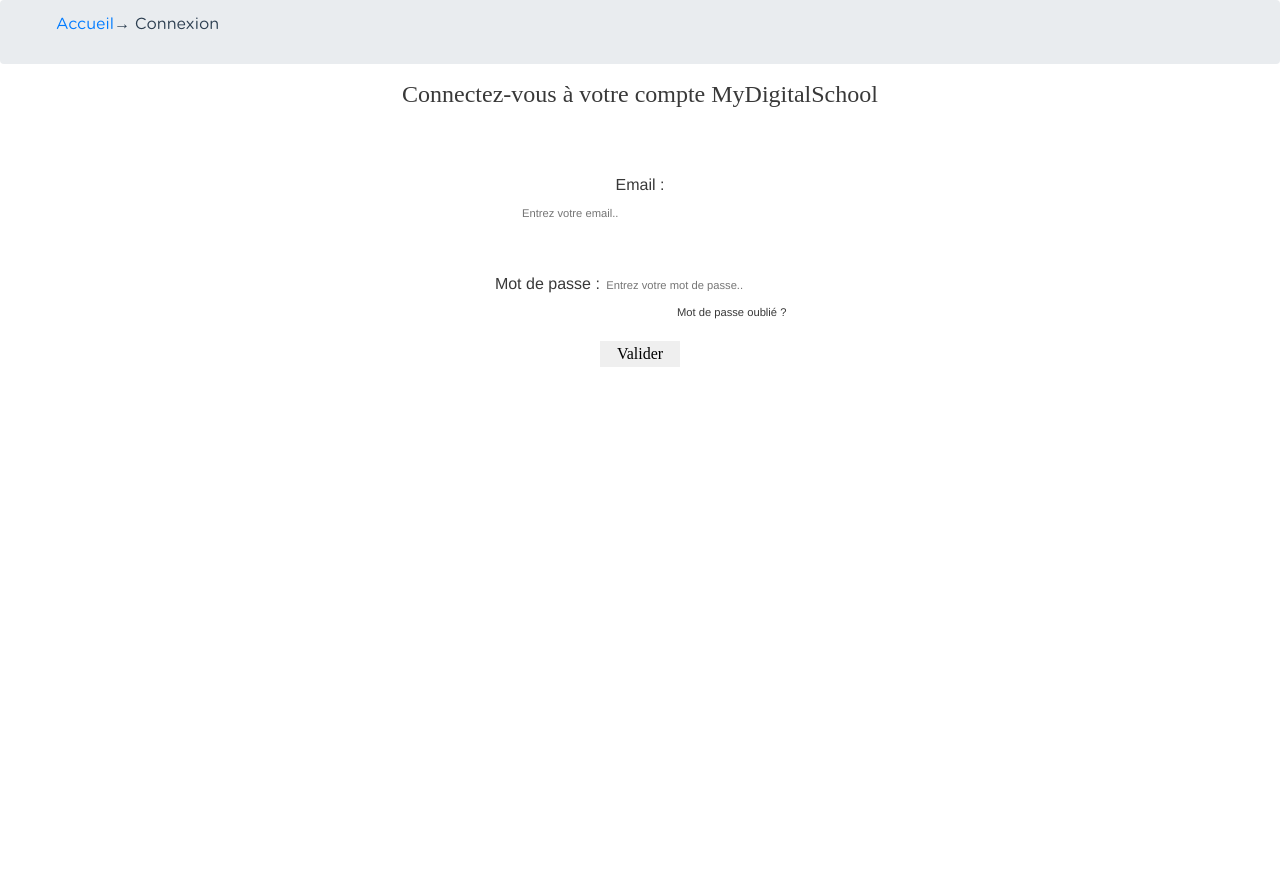
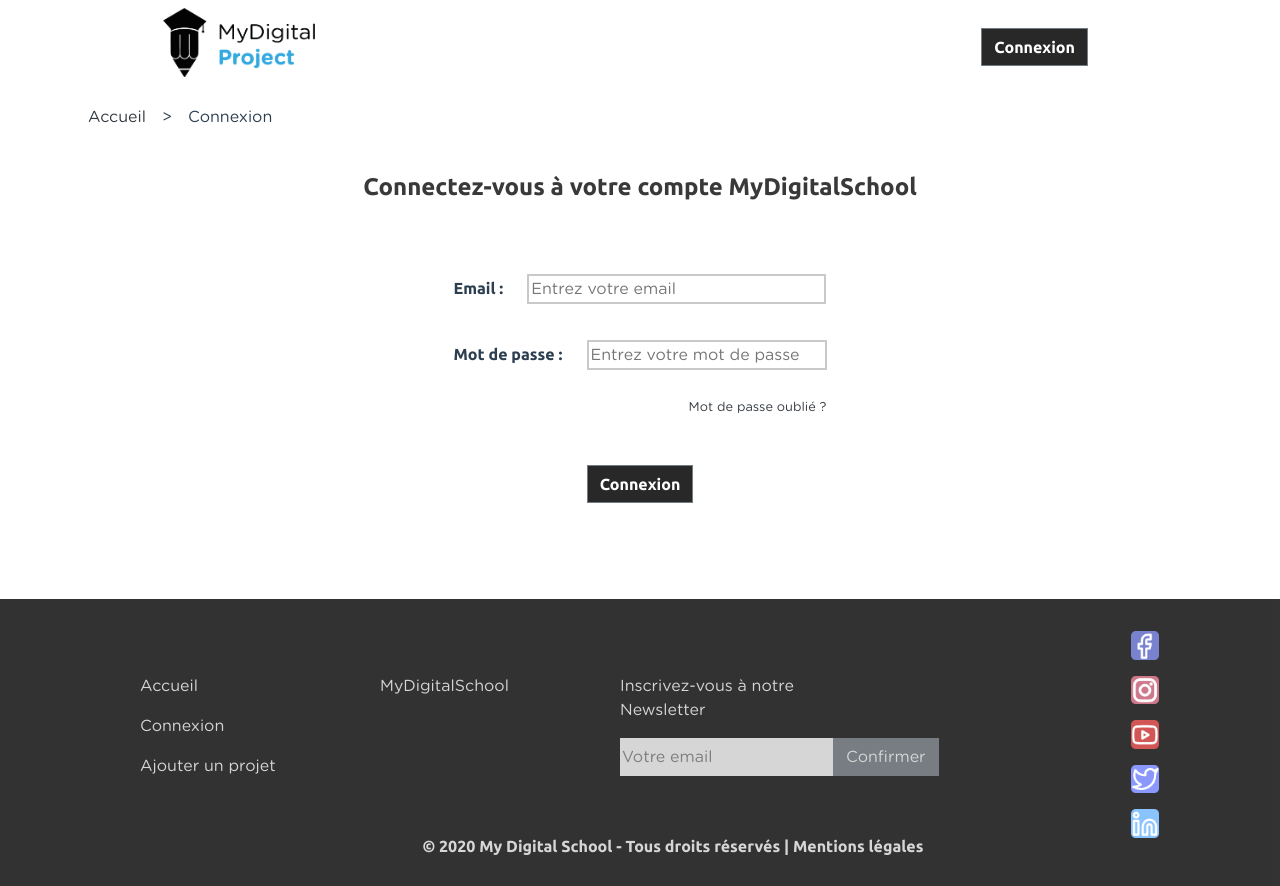
Before and after one commit to BlueFaste/MyCreativeWeek-Accessibilite, a Vue app: page /login in a window 1280 px wide. Before the commit the page ends 800 px from the top, so only its background shows below. Built offline with nearby package versions, Linux system fonts and the light colour scheme.

Commit message:
page login

```diff
--- a/src/views/Login.vue
+++ b/src/views/Login.vue
@@ -1,32 +1,63 @@
 <template>
 	<div>
-
+		<Header></Header>
 		<nav aria-label="Breadcrumb" class="breadcrumb">
 			<ul>
-        <li><a href="">Accueil</a></li>
+				<li>
+					<router-link to="/" class="text-dark">Accueil</router-link>
+				</li>
 				<li><span aria-current="page">Connexion</span></li>
 			</ul>
 		</nav>
+		<article class="px-10rem d-flex flex-column align-items-center">
+			<h1 class="ubuntu-B">Connectez-vous à votre compte MyDigitalSchool</h1>
+			<form class="d-flex flex-column align-items-start my-5" method="post" action="">
+				<div class="mt-3 mb-3">
+					<label class="ubuntu-B mr-4" for="email">Email : </label>
+					<input type="email" class="email" placeholder="Entrez votre email" id="email">
 
-  <h1>Connectez-vous à votre compte MyDigitalSchool</h1>
+				</div>
+				<div class="mt-3 mb-4">
+					<label class="ubuntu-B mr-4" for="mdp">Mot de passe : </label>
+					<input type="password" class="mdp" placeholder="Entrez votre mot de passe" id="mdp">
 
-  <div class="connexion">
-    <p>Email : <input type="email" class="email" placeholder="Entrez votre email.."></p><br>
-    <p>Mot de passe : <input type="password" class="mdp" placeholder="Entrez votre mot de passe.."></p>
-    <p class="forget">Mot de passe oublié ?</p>
 				</div>
-  <input type="submit" class="valider" value="Valider">
+				<router-link to="/login" class="font-size-0_8rem align-self-end text-dark" title="Mot de passe oublié">Mot de
+					passe oublié ?
+				</router-link>
+				<b-button type="submit" class="buttonMDS align-self-center my-5 blackMDS ubuntu-B" @click.prevent="login">
+					Connexion
+				</b-button>
+			</form>
+		</article>
 
+
+		<Footer></Footer>
 	</div>
 </template>
 
 <script>
+import Header from "@/components/Header";
+import Footer from "@/components/Footer";
+
 export default {
-  name: "Login"
+	name: "Login",
+	components: {Footer, Header},
+	methods: {
+		login() {
+			console.log('test')
+			localStorage.setItem('login', true)
+			this.$router.push('/')
+		}
+	}
 }
 </script>
 
 <style scoped>
+
+.breadcrumb {
+	background-color: white !important;
+}
 
 .breadcrumb ul {
 	display: flex;
@@ -34,55 +65,62 @@ export default {
 }
 
 .breadcrumb li::before {
-    content: "→ ";
+	content: ">";
+	margin-left: 1rem;
+	margin-right: 1rem;
 }
 
 .breadcrumb li:first-child::before {
 	content: "";
 }
 
-h1{
-  font-family: Ubuntu Mono;
+h1 {
+	/*font-family: Ubuntu Mono;*/
 	font-size: 1.5rem;
 	color: #393939;
 }
 
-p{
-  font-family: Helvetica Neue;
+p {
+	/*font-family: Helvetica Neue;*/
 	color: #393939;
 }
 
-.connexion{
-  margin-top: 4rem;
-  margin-left: auto;
-  margin-bottom: 2rem;
-  margin-right: auto;
-    width: 18.3rem;
-    height: 8.5rem;
+/*.connexion {*/
+/*  margin-top: 4rem;*/
+/*  margin-left: auto;*/
+/*  margin-bottom: 2rem;*/
+/*  margin-right: auto;*/
+/*  width: 18.3rem;*/
+/*  height: 8.5rem;*/
+/*}*/
+
+.email {
+	width: 18.7rem !important;
+	/*  width: 15rem;*/
+	/*  height: 2rem;*/
+	/*  font-size: 0.7rem;*/
+	/*  border-color: #C9C9C9;*/
 }
 
-.email{
+/*.mdp {*/
+/*  width: 11.3rem;*/
+/*  height: 2rem;*/
+/*  font-size: 0.7rem;*/
+/*  border-color: #C9C9C9;*/
+/*}*/
+
+.email, .mdp {
+	border: solid #C9C9C9 2px;
 	width: 15rem;
-  height: 2rem;
-  font-size: 0.7rem;
-  border-color: #C9C9C9;
 }
 
-.mdp{
-   width: 11.3rem;
-  height: 2rem;
-  font-size: 0.7rem;
-  border-color: #C9C9C9;
+.font-size-0_8rem {
+	font-size: 0.8rem;
 }
 
-.forget{
-  margin-top: -0.8rem;
-  font-size: 0.7rem;
-  text-align: right;
-}
-.valider{
+.valider {
 	border: none;
-  width:5rem;
+	width: 5rem;
 	font-family: Ubuntu Mono;
 }
 </style>
```
Lines whose indentation alone changed are shown as unchanged.
